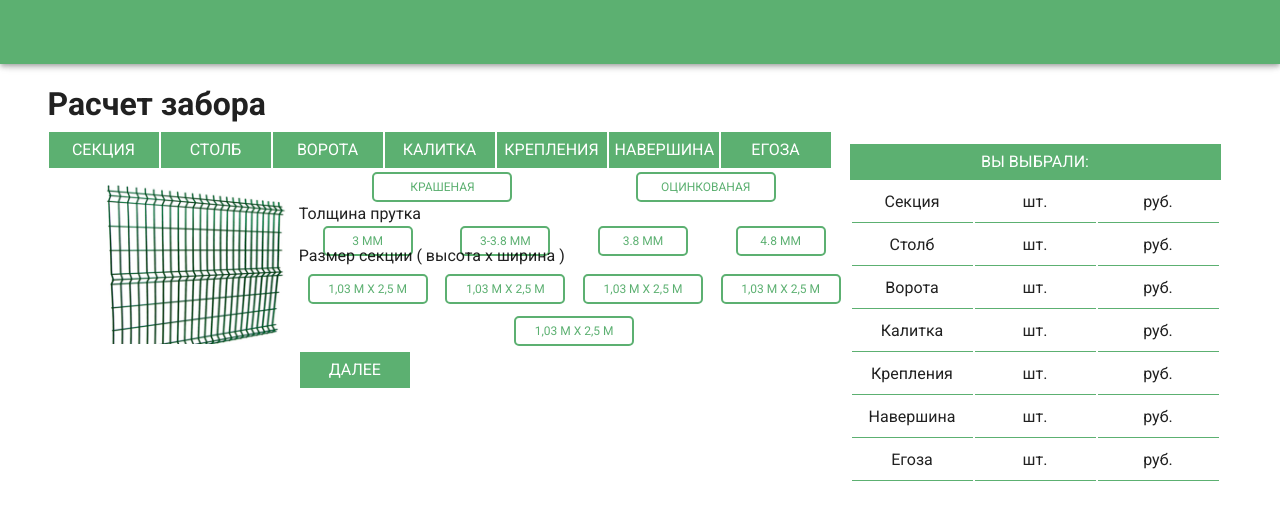
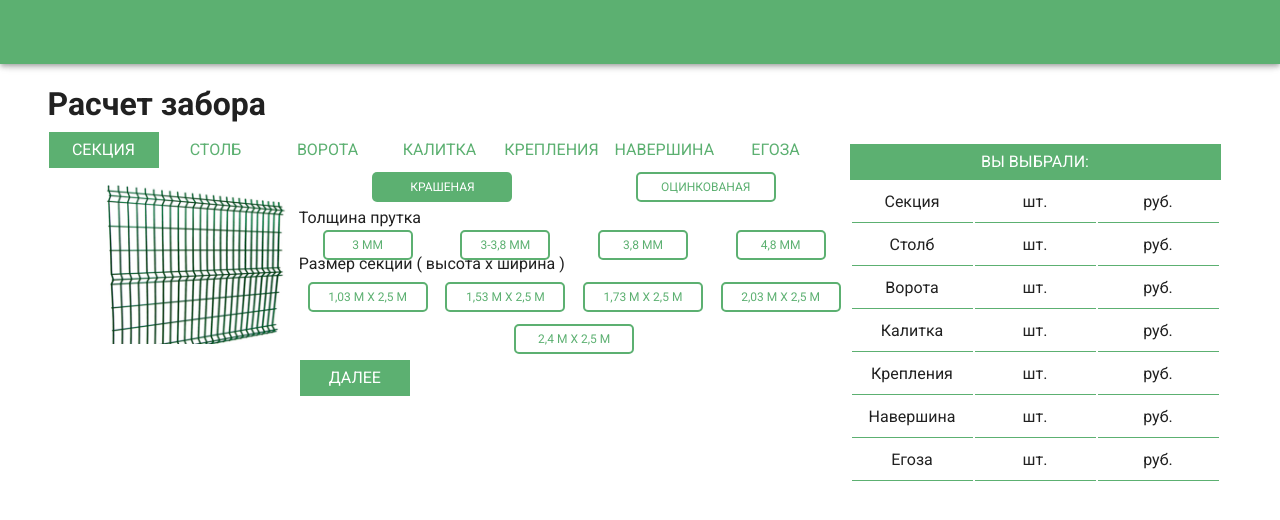
Before and after one commit to MR-Kornev-Alexey/fence-calculator, a Vue app: page / in a window 1280 px wide. Shown: the top 520 px of the page. Built offline with nearby package versions, Linux system fonts and the light colour scheme.

Commit message:
first makes

```diff
--- a/src/App.vue
+++ b/src/App.vue
@@ -1,14 +1,13 @@
 <template>
   <v-app>
     <v-app-bar app color="#5cb071" dark>
-      <div class="d-flex align-center">
-       </div>
+      <div class="d-flex align-center"></div>
 
       <v-spacer></v-spacer>
     </v-app-bar>
 
     <v-main>
-      <v-fence/>
+      <v-fence />
     </v-main>
   </v-app>
 </template>
--- a/src/components/v-fence.vue
+++ b/src/components/v-fence.vue
@@ -6,104 +6,110 @@
     <v-row class="text-center justify-start mt-4">
       <v-col class="justify-start d-block" cols="12" md="8">
         <v-row class="justify-start">
-                    <div v-for="item in commodityItems"
-                           :key="item.id"
+          <div v-for="item in commodityItems" :key="item.id">
+            <button
+              :class="[
+                { 'btn-items_selected ': item.selected },
+                { 'btn-items ': !item.selected }
+              ]"
             >
-                        <button class="btn-items">
-                            {{item.name}}
+              {{ item.name }}
             </button>
           </div>
         </v-row>
         <v-row class="mt-4">
-                    <div class="col-md-4 d-flex justify-start text-left align-content-start">
-                        <img v-if="colored" class=" d-flex align-self-start justify-start" src="assets/img/section-colored.png"
+          <div
+            class="col-md-4 d-flex justify-start text-left align-content-start"
+          >
+            <img
+              v-if="flagSection"
+              class=" d-flex align-self-start justify-start"
+              src="assets/img/section-colored.png"
               height="160px"
-                         alt="">
-                        <img v-if="galvanic" class=" d-flex align-self-start justify-start" src="assets/img/section-galv.png"
+              alt=""
+            />
+            <img
+              v-if="!flagSection"
+              class=" d-flex align-self-start justify-start"
+              src="assets/img/section-galv.png"
               height="160px"
-                             alt="">
+              alt=""
+            />
           </div>
           <div class="col-md-8 d-block">
-                        <v-row class="justify-space-around">
-                            <button class="btn-items-choice">
+            <v-row class="justify-space-around mb-4">
+              <button
+                :class="[
+                  { 'btn-items-choice_selected': flagSection },
+                  { 'btn-items-choice': !flagSection }
+                ]"
+                @click="changeColor()"
+              >
                 Крашеная
               </button>
-                            <button class="btn-items-choice">
+              <button
+
+                :class="[
+                  { 'btn-items-choice_selected': !flagSection },
+                  { 'btn-items-choice': flagSection }
+                ]"
+                @click="changeGalvanic()"
+              >
                 Оцинкованая
               </button>
             </v-row>
-                        <v-row class="justify-space-around d-block">
+            <v-row class="justify-space-around d-block mb-4">
               <v-row>
                 Толщина прутка
               </v-row>
               <v-row class="justify-space-around">
-                                <button class="btn-items-size">
-                                    3 мм
-                                </button>
-                                <button class="btn-items-size">
-                                    3-3.8 мм
-                                </button>
-                                <button class="btn-items-size">
-                                    3.8 мм
-                                </button>
-                                <button class="btn-items-size">
-                                    4.8 мм
+                <button v-for="item in btnBarThickness" :key="item.id"
+                        :class="[
+                                { 'btn-items-size_selected': item.selected },
+                                { 'btn-items-size': !item.selected }
+              ]"
+                        @click="changeBarThickness(item.id)"
+                  >
+                    {{item.name}}
                 </button>
               </v-row>
-
             </v-row>
-                        <v-row class="justify-space-around">
+            <v-row class="justify-space-around mb-4">
               <v-row>
                 Размер секции ( высота x ширина )
               </v-row>
               <v-row class="justify-space-around">
-                                <button class="btn-items-section">
-                                   1,03 м x 2,5 м
-                                </button>
-                                <button class="btn-items-section">
-                                    1,03 м x 2,5 м
-                                </button>
-                                <button class="btn-items-section">
-                                    1,03 м x 2,5 м
-                                </button>
-                                <button class="btn-items-section">
-                                    1,03 м x 2,5 м
-                                </button>
-                                <button class="btn-items-section">
-                                    1,03 м x 2,5 м
+                  <button v-for="item in sizeSection" :key="item.id"
+                          :class="[
+                                { 'btn-items-section_selected': item.selected },
+                                { 'btn-items-section': !item.selected }
+              ]"
+                          @click="changeSizeSection(item.id)"
+                  >
+                      {{item.name}}
                   </button>
               </v-row>
               <v-row>
-                                <button class="btn-items">
+                <button class="btn-items_selected">
                   Далее
                 </button>
               </v-row>
-
             </v-row>
-
           </div>
         </v-row>
-
-
       </v-col>
       <v-col cols="12" md="4" class="justify-center align-center">
         <v-flex class="choice-title ">
           Вы выбрали:
         </v-flex>
         <table class="table-out " id="customers">
-
-                    <tr v-for="item in commodityItems"
-                        :key="item.id">
-                        <td> {{item.name}}</td>
-                        <td> шт.</td>
-                        <td> руб.</td>
+          <tr v-for="item in commodityItems" :key="item.id">
+            <td>{{ item.name }}</td>
+            <td>шт.</td>
+            <td>руб.</td>
           </tr>
-
-
-
         </table>
       </v-col>
-
     </v-row>
   </v-container>
 </template>
@@ -113,9 +119,64 @@
   name: "HelloWorld",
 
   data: () => ({
-            colored: true,
-            galvanic: false,
-            flagSection: "",
+      // если выбрано цвет то правда , если галваник то ложь
+    flagSection: true,
+   // толщина прутка
+      flagBarThickness: "",
+      flagSizeSection: "",
+      sizeSection:[
+          {   id: 1,
+              name: "1,03 м x 2,5 м",
+              section: "",
+              selected: false
+          },
+          {   id: 2,
+              name: "1,53 м x 2,5 м",
+              section: "",
+              selected: false
+          },
+          {   id: 3,
+              name: "1,73 м x 2,5 м",
+              section: "",
+              selected: false
+          },
+          {   id: 4,
+              name: "2,03 м x 2,5 м",
+              section: "",
+              selected: false
+          },
+          {   id: 5,
+              name: "2,4 м x 2,5 м",
+              section: "",
+              selected: false
+          },
+      ],
+      btnBarThickness:[
+          {
+              id: 1,
+              name: "3 мм",
+              section: "",
+              selected: false
+          },
+          {
+              id: 2,
+              name: "3-3,8 мм",
+              section: "",
+              selected: false
+          },
+          {
+              id: 3,
+              name: "3,8 мм",
+              section: "",
+              selected: false
+          },
+          {
+              id: 4,
+              name: "4,8 мм",
+              section: "",
+              selected: false
+          },
+      ],
     commodityItems: [
       {
         id: 1,
@@ -166,23 +227,44 @@
         wire: "",
         selected: false
       }
-            ],
-            })
+    ]
+  }),
+ methods: {
+     changeGalvanic(){
+         return  this.flagSection = false;
+     },
+     changeColor() {
+      return  this.flagSection = true;
+    },
+     clearAllButton(array){
+         for(let i=0; i< array.length; i++){
+             array[i].selected = false
+         }
+     },
+     changeSizeSection(sizeBar){
+         this.clearAllButton(this.sizeSection)
+         this.flagSizeSection=this.sizeSection[sizeBar-1].name
+         return this.sizeSection[sizeBar-1].selected = true
+     },
+     changeBarThickness(sizeBar){
+         this.clearAllButton(this.btnBarThickness)
+         this.flagBarThickness=this.btnBarThickness[sizeBar-1].name
+         return this.btnBarThickness[sizeBar-1].selected = true
+     }
+  }
 };
 </script>
 <style lang="scss">
-
-    .table-out{
+.table-out {
   width: 100%;
-        tr td{
+  tr td {
     padding: 8px 0;
     border-bottom: 1px solid #5cb071;
     width: 33%;
     text-align: center;
   }
-
 }
-    .btn-items {
+.btn-items_selected {
   background-color: #5cb071;
   padding: 6px;
   width: 110px;
@@ -191,7 +273,7 @@
   text-align: center;
   margin: 0 1px;
 }
-    .btn-items_selected {
+.btn-items {
   background-color: white;
   padding: 6px;
   width: 110px;
@@ -206,15 +288,23 @@
   padding: 5px;
   border: 1px solid #5cb071;
 }
-    .choice-title{
+.choice-title {
   background-color: #5cb071;
   text-transform: uppercase;
   color: white;
   height: 36px;
   padding-top: 6px;
-
 }
-    .btn-items-choice{
+.btn-items-choice_selected {
+  background-color: #5cb071;
+  font-size: 12px;
+  color: white;
+  padding: 6px;
+  width: 140px;
+  text-transform: uppercase;
+  border-radius: 5px;
+}
+.btn-items-choice {
   background-color: white;
   font-size: 12px;
   color: #5cb071;
@@ -223,13 +313,23 @@
   text-transform: uppercase;
   border: 2px solid #5cb071;
   border-radius: 5px;
-
 }
-    .btn-items-choice:hover,.btn-items-size:hover,.btn-items-section:hover{
+.btn-items-choice:hover,
+.btn-items-size:hover,
+.btn-items-section:hover {
   background-color: #5cb071;
   color: white;
 }
-    .btn-items-size{
+.btn-items-size_selected{
+    background-color: #5cb071;
+    font-size: 12px;
+    color: white;
+    padding: 6px;
+    width: 90px;
+    text-transform: uppercase;
+    border-radius: 5px;
+}
+.btn-items-size {
   background-color: white;
   font-size: 12px;
   color: #5cb071;
@@ -239,7 +339,7 @@
   border: 2px solid #5cb071;
   border-radius: 5px;
 }
-    .btn-items-section{
+.btn-items-section {
   background-color: white;
   font-size: 12px;
   color: #5cb071;
@@ -250,5 +350,14 @@
   border-radius: 5px;
   margin: 6px 0;
 }
-
+.btn-items-section_selected {
+    background-color: #5cb071;
+    font-size: 12px;
+    color: white;
+    padding: 6px;
+    width: 120px;
+    text-transform: uppercase;
+    border-radius: 5px;
+    margin: 6px 0;
+}
 </style>
```
Lines whose indentation alone changed are shown as unchanged.
